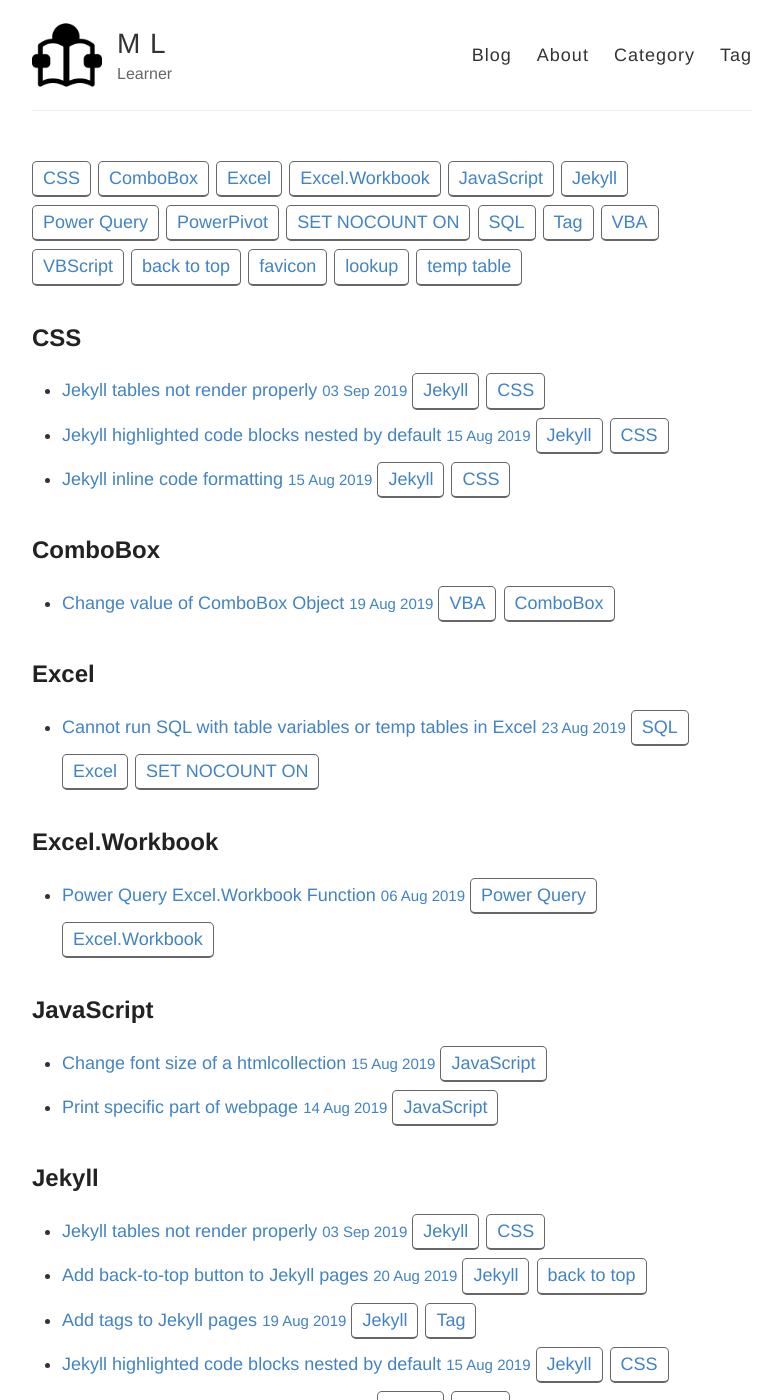
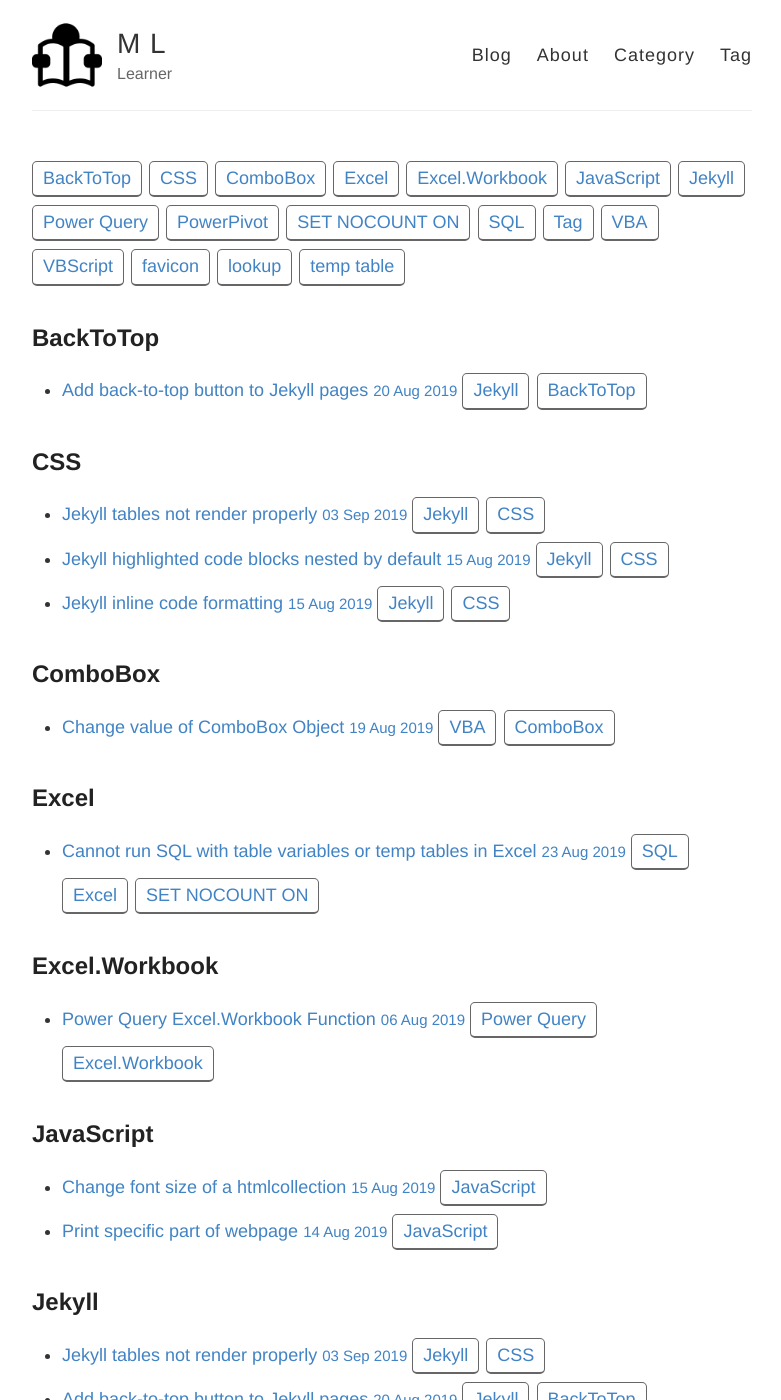
Before and after one commit to MingLang/MingLang.github.io, a Jekyll site: the page built from tags.html, in a window 1280 px wide and 1400 px high. Shown: the whole window, without its empty margins (248-1029 px from the left). Built offline with Jekyll 4.4.1, drawn with Linux system fonts in a browser that asks for light colours; some of the changed text lies outside the part shown.

Commit message:
Update 2019-08-20-Add-back-to-top-button-on-Jekyll-pages.md

```diff
--- a/_posts/2019-08-20-Add-back-to-top-button-on-Jekyll-pages.md
+++ b/_posts/2019-08-20-Add-back-to-top-button-on-Jekyll-pages.md
@@ -2,7 +2,7 @@
 layout: post
 title: Add back-to-top button to Jekyll pages
 category: Jekyll
-tags: [Jekyll, back to top]
+tags: [Jekyll, BackToTop]
 ---
 
 Add this to `<body>` in `_layouts/default.html`.
```
